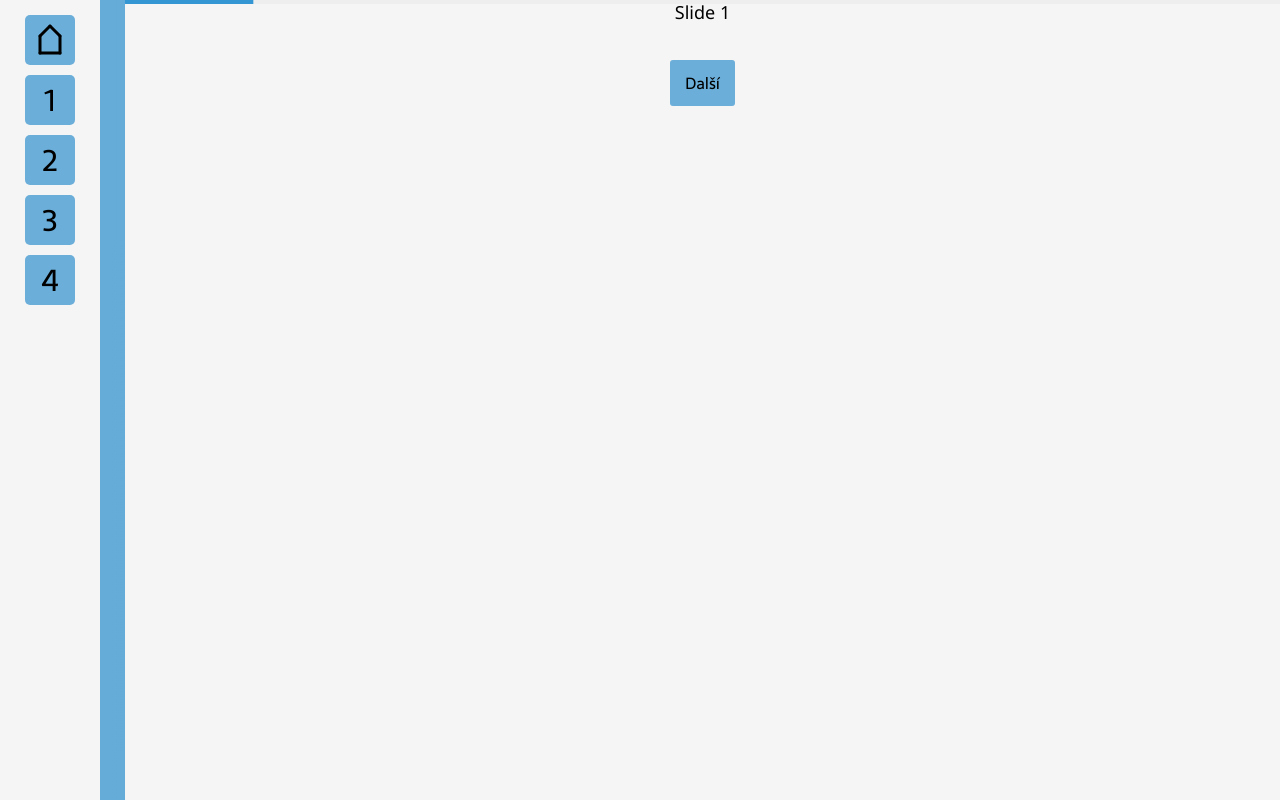
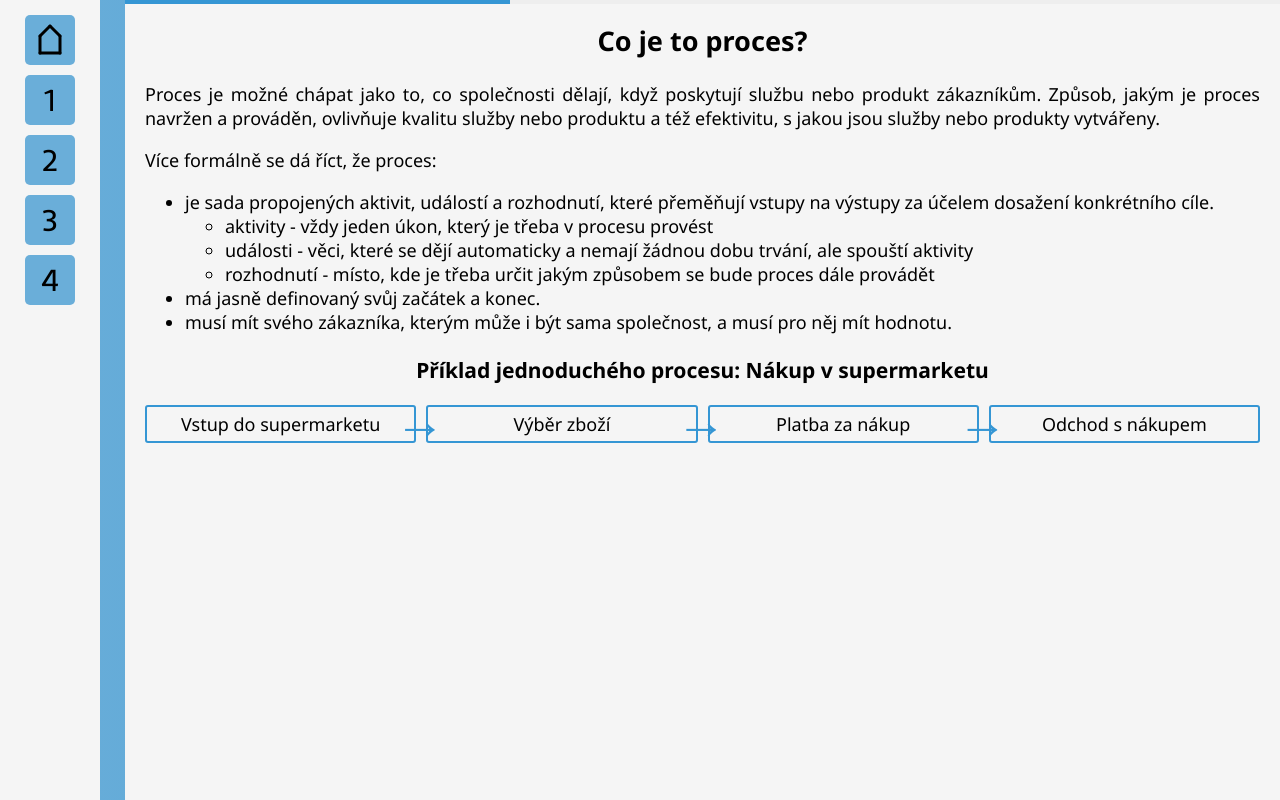
Before and after one commit to TKoritakova/bpmn-simulator, a React (Vite) app: page /bpmn-simulator/lesson-1 in a window 1280 px wide. Built offline with nearby package versions, Linux system fonts and the light colour scheme.

Commit message:
First slides

```diff
--- a/src/front/components/View.jsx
+++ b/src/front/components/View.jsx
@@ -314,6 +314,7 @@ export function View({ xml }) {
 
   <div >
     <table style={{ width: '90%'}}>
+      <tbody>
       <tr>
         <td><h3>Heatmapa - čas provádění</h3></td>
         <td><h3>Heatmapa - čekací doby</h3></td>
@@ -322,6 +323,7 @@ export function View({ xml }) {
         <td><div ref={executionContainerRef} style={{ width: '90%', height: '300px', border: '1px solid #ccc' }} /></td>
         <td><div ref={waitingContainerRef} style={{ width: '90%', height: '300px', border: '1px solid #ccc' }} /></td>
       </tr>
+      </tbody>
     </table>
     </div>
 
--- a/src/front/routes/Chapter1.jsx
+++ b/src/front/routes/Chapter1.jsx
@@ -3,6 +3,9 @@ import { Swiper, SwiperSlide } from 'swiper/react';
 import 'swiper/css';
 import 'swiper/css/pagination';
 import { Navigation, Pagination } from 'swiper/modules';
+import Chap1Slide1 from '../slides/Chap1Slide1';
+import Chap1Slide2 from '../slides/Chap1Slide2';
+import Chap1Slide3 from '../slides/Chap1Slide3';
 
 const STORAGE_CURRENT = 'chapter1_current_slide';
 const STORAGE_MAX = 'chapter1_max_slide';
@@ -11,11 +14,10 @@ export default function Chapter1() {
   const swiperRef = useRef(null);
   const [current, setCurrent] = useState(0);
   const [max, setMax] = useState(0);
+  const [allVisitedInSlide1, setAllVisitedInSlide1] = useState(false);
 
-  const slides = [
-    'Slide 1', 'Slide 2', 'Slide 3', 'Slide 4', 'Slide 5',
-    'Slide 6', 'Slide 7', 'Slide 8', 'Slide 9'
-  ];
+
+  const slideComponents = [<Chap1Slide1 setAllVisited={setAllVisitedInSlide1} />, <Chap1Slide2 />, <Chap1Slide3 />];
 
 
   useEffect(() => {
@@ -75,15 +77,17 @@ export default function Chapter1() {
         allowTouchMove={false}
         keyboard={{ enabled: false }}
       >
-        {slides.map((text, index) => (
-          <SwiperSlide key={index}>
-            {text}
-            <div style={{ marginTop: '1rem' }}>
-              {index > 0 && <button onClick={prevSlide}>Předchozí</button>}
-              {index < slides.length - 1 && <button onClick={nextSlide}>Další</button>}
-            </div>
-          </SwiperSlide>
-        ))}
+        {slideComponents.map((SlideComponent, index) => (
+        <SwiperSlide key={index}>
+          {SlideComponent}
+          <div style={{ marginTop: '1rem' }}>
+            {index > 0 && <button onClick={prevSlide} className='left'>Předchozí</button>}
+            {index < slideComponents.length - 1 && ((index == 0 && allVisitedInSlide1) || max > index  || index > 0) && (
+              <button onClick={nextSlide} className='right'>Další</button>
+            )}
+          </div>
+        </SwiperSlide>
+      ))}
       </Swiper>
 
 
--- a/src/front/routes/Home.jsx
+++ b/src/front/routes/Home.jsx
@@ -3,9 +3,17 @@ import { Link } from 'react-router-dom';
 export default function Home() {
     return <div className="home">
       <h1>Výukový simulátor procesního řízení</h1>
-      <p>Lorem ipsum dolor sit amet, consectetuer adipiscing elit. Duis pulvinar. Maecenas sollicitudin. Vivamus luctus egestas leo. Ut tempus purus at lorem. Phasellus et lorem id felis nonummy placerat. Class aptent taciti sociosqu ad litora torquent per conubia nostra, per inceptos hymenaeos. Integer malesuada. Maecenas fermentum, sem in pharetra pellentesque, velit turpis volutpat ante, in pharetra metus odio a lectus. Nulla accumsan, elit sit amet varius semper, nulla mauris mollis quam, tempor suscipit diam nulla vel leo. Nullam at arcu a est sollicitudin euismod. Maecenas aliquet accumsan leo. Integer vulputate sem a nibh rutrum consequat.</p>
 
-      <p>Nulla est. Aenean placerat. Etiam dui sem, fermentum vitae, sagittis id, malesuada in, quam. Mauris tincidunt sem sed arcu. Integer tempor. Nemo enim ipsam voluptatem quia voluptas sit aspernatur aut odit aut fugit, sed quia consequuntur magni dolores eos qui ratione voluptatem sequi nesciunt. Integer in sapien. Ut tempus purus at lorem. Neque porro quisquam est, qui dolorem ipsum quia dolor sit amet, consectetur, adipisci velit, sed quia non numquam eius modi tempora incidunt ut labore et dolore magnam aliquam quaerat voluptatem. Quis autem vel eum iure reprehenderit qui in ea voluptate velit esse quam nihil molestiae consequatur, vel illum qui dolorem eum fugiat quo voluptas nulla pariatur?</p>
+
+{/* Literatura 5, str. 17, též Literatura 4, strana 29*/}
+<p>Každá organizace, nehledě na sektor jejího působení, musí řídit své činnosti, které zahrnují <b>aktivity</b>, které její zaměstnanci provádí, <b>události</b>, kterým čelí, a <b>rozhodnutí</b>, která je nutná dělat. Pokud se tyto činnosti spojí do řady po sobě jdoucích úkonů k vykonání, která se ve společnosti opakovaně provádí, dostaneme strukturu, které se říká <b>proces</b>. Procesů je v každé organizaci několik - ať už je to vyřizování objednávek zákazníků, nábor zaměstance nebo samotná výroba produktu.</p>
+
+  <p><b>Procesní řízení</b> je způsob, jakým společnost může přistupovat ke svým činnostem. Umožňuje systematicky a efektivně <b>zachytit, navrhovat, provádět, dokumentovat, měřit, monitorovat a řídit</b> jak automatizované, tak neautomatizované procesy. Skrze něj lze procesy sladit s obchodní strategií, a tím zlepšit celkový výkon společnosti optimalizací procesů. Vylepšení procesů může zahrnovat snížení nákladů, prováděcích časů a procenta jejich neúspěšného dokončení.
+ </p>
+
+ {/* Díky tomuto systematickému a promyšlenému přístupu k řízení procesů mohou firmy dosahovat lepších výsledků rychleji a flexibilněji. */}
+
+ <p>Cílem této aplikace je naučit porozumění základům procesního řízení, seznámit s nástroji pro popis procesů skrze notační jazyk BPMN a vyzkoušet měření a optimalizaci procesů v interaktivní simulaci.</p>
 
       <Link to="lesson-1">Přejít k výuce &gt;&gt;</Link>
       </div>
--- /dev/null
+++ b/src/front/slides/Chap1Slide1.jsx
@@ -0,0 +1,77 @@
+import { useState, useEffect } from 'react';
+
+
+export default function Chap1Slide1({ setAllVisited }) {
+
+
+
+    const steps = [
+        { text: 'Vstup do supermarketu', description: 'Zákazník vstupuje do obchodu a bere si nákupní košík či vozík.', problem: 'Obchod je přeplněný, takže nejsou dostupné košíky.' },
+        { text: 'Výběr zboží', description: 'Zákazník se prochází po obchodu a vybírá z regálů zboží, které chce koupit.', problem: 'Zboží, které chce, je vyprodané.' },
+        { text: 'Platba za nákup', description: 'Zákazník vyskládá zboží na pás. Pokladník skenuje produkty. Zákazník následně za nákup zaplatí kartou či hotově.', problem: 'U poklady je dlouhá fronta, pokladník špatně naskenuje zboží, nejsou dostupné tašky.' },
+        { text: 'Odchod s nákupem', description: 'Zákazník si zabalí svůj nákup do tašek a odchází z obchodu.', problem: 'Reklamace špatně naskenovaného či poškozeného zboží.' },
+      ];
+
+      const [openTooltips, setOpenTooltips] = useState(Array(steps.length).fill(false));
+      const [visitedTooltips, setVisitedTooltips] = useState(Array(steps.length).fill(false));
+
+      const toggleTooltip = (index) => {
+        const updatedOpen = [...openTooltips];
+        updatedOpen[index] = !updatedOpen[index];
+        setOpenTooltips(updatedOpen);
+
+        const updatedVisited = [...visitedTooltips];
+        updatedVisited[index] = true;
+        setVisitedTooltips(updatedVisited);
+      };
+
+      useEffect(() => {
+        const all = visitedTooltips.every(Boolean);
+        setAllVisited(all);
+      }, [visitedTooltips]);
+
+    return <div className="slide">
+        <h2>Co je to proces?</h2>
+
+{/* Lit. 4, str 30 */}
+<p>Proces je možné chápat jako to, co společnosti dělají, když poskytují službu nebo produkt zákazníkům. Způsob, jakým je proces navržen a prováděn, ovlivňuje kvalitu služby nebo produktu a též efektivitu, s jakou jsou služby nebo produkty vytvářeny.</p>
+
+<p>Více formálně se dá říct, že proces:</p>
+
+<ul>
+        <li>je sada propojených aktivit, událostí a rozhodnutí, které přeměňují vstupy na výstupy za účelem dosažení konkrétního cíle.
+            <ul>
+                <li>aktivity - vždy jeden úkon, který je třeba v procesu provést</li>
+                <li>události - věci, které se dějí automaticky a nemají žádnou dobu trvání, ale spouští aktivity</li>
+                <li>rozhodnutí - místo, kde je třeba určit jakým způsobem se bude proces dále provádět</li>
+            </ul>
+        </li>
+        <li>má jasně definovaný svůj začátek a konec.</li>
+        <li>musí mít svého zákazníka, kterým může i být sama společnost, a musí pro něj mít hodnotu.</li>
+    </ul>
+<h3>Příklad jednoduchého procesu: Nákup v supermarketu</h3>
+
+<div className="easy-process">
+        {steps.map((step, index) => (
+          <div
+            key={index}
+            className="step-container"
+            onClick={() => toggleTooltip(index)}
+
+          >
+            <p className="step">{step.text}</p>
+            {openTooltips[index] && (
+              <div className="tooltip">
+                <p><i>Co se zde děje?</i></p>
+                <p>{step.description}</p>
+                <p><br /><i>Možné problémy v tomto bodě:</i></p>
+                <p>{step.problem}</p>
+              </div>
+            )}
+          </div>
+        ))}
+      </div>
+
+    </div>
+    ;
+}
--- /dev/null
+++ b/src/front/slides/Chap1Slide2.jsx
@@ -0,0 +1,9 @@
+export default function Chap1Slide2() {
+    return <div>
+        <h2>Vstupy a výstupy procesu</h2>
+
+
+
+    </div>
+    ;
+}
--- /dev/null
+++ b/src/front/slides/Chap1Slide3.jsx
@@ -0,0 +1,9 @@
+export default function Chap1Slide3() {
+    return <div>
+        <h2>Zdroje procesu</h2>
+
+
+
+    </div>
+    ;
+}
--- a/src/index.css
+++ b/src/index.css
@@ -156,7 +156,7 @@ body {
 .home {
     background-color: var(--basic-bg-color);
     width: 90%;
-    height: 90%;
+    height: 85%;
     border-radius: 5px;
     display: -webkit-box;
     display: -ms-flexbox;
@@ -298,6 +298,7 @@ body {
     display: flex;
     justify-content: center;
     align-items: center;
+    overflow-y: auto;
   }
 
   .chapterSwiper .swiper-pagination-progressbar {
@@ -329,3 +330,120 @@ body {
   button:hover {
     background-color: var(--buton-bg-color-hover);
 }
+
+.slide {
+  padding: 20px;
+  padding-top: 0px;
+}
+
+.slide p, .slide ul, .slide li {
+  text-align: justify;
+}
+
+.easy-process {
+  display: -webkit-box;
+    display: -ms-flexbox;
+    display: -webkit-flex;
+    display: -moz-box;
+    display: flex;
+
+    -webkit-box-align: center;
+    -ms-flex-align: center;
+    -webkit-align-items: center;
+    -moz-box-align: center;
+    align-items: center;
+
+    -webkit-box-pack: center;
+    -ms-flex-pack: center;
+    -webkit-justify-content: center;
+    -moz-box-pack: center;
+    justify-content: center;
+
+    gap: 10px;
+    position: relative;
+}
+
+.easy-process > * {
+  flex: 1;
+  border: 2px solid var(--buton-bg-color-hover);
+  border-radius: 3px;
+padding: 5px;
+  display: -webkit-box;
+    display: -ms-flexbox;
+    display: -webkit-flex;
+    display: -moz-box;
+    display: flex;
+    display: -webkit-box;
+    display: -ms-flexbox;
+    display: -webkit-flex;
+    display: -moz-box;
+    display: flex;
+
+    -webkit-box-align: center;
+    -ms-flex-align: center;
+    -webkit-align-items: center;
+    -moz-box-align: center;
+    align-items: center;
+
+    -webkit-box-pack: center;
+    -ms-flex-pack: center;
+    -webkit-justify-content: center;
+    -moz-box-pack: center;
+    justify-content: center;
+}
+
+.easy-process > *:not(:last-child)::after {
+  content: '→';
+  color: var(--buton-bg-color-hover);
+  font-size:50px;
+  position: absolute;
+  margin-left: 25%;
+  transform: translateY(-8%);
+}
+
+.easy-process > *:hover {
+  background-color: var(--button-bg-color);
+  cursor: pointer;
+}
+
+.easy-process p {
+  text-align: center;
+  margin: 0px;
+}
+
+.easy-process .tooltip {
+  position: absolute;
+  top: 100%;
+  padding: 10px;
+  z-index: 10;
+  width: 22%;
+  margin-top: -2px;
+  margin-bottom: 15px;
+  font-size: 14px;
+  border: solid 2px var(--buton-bg-color-hover);
+  background-color: var(--button-bg-color);
+  border-bottom-right-radius: 3px;
+  border-bottom-left-radius: 3px;
+}
+
+.easy-process .tooltip p {
+  text-align: justify;
+}
+
+.chapterSwiper button {
+  width: 120px;
+}
+
+.chapterSwiper .right {
+  position: absolute;
+  top: 0px;
+  right: 10px;
+
+}
+
+.chapterSwiper .left {
+  position: absolute;
+  top: 0px;
+  left: 10px;
+
+}
```
